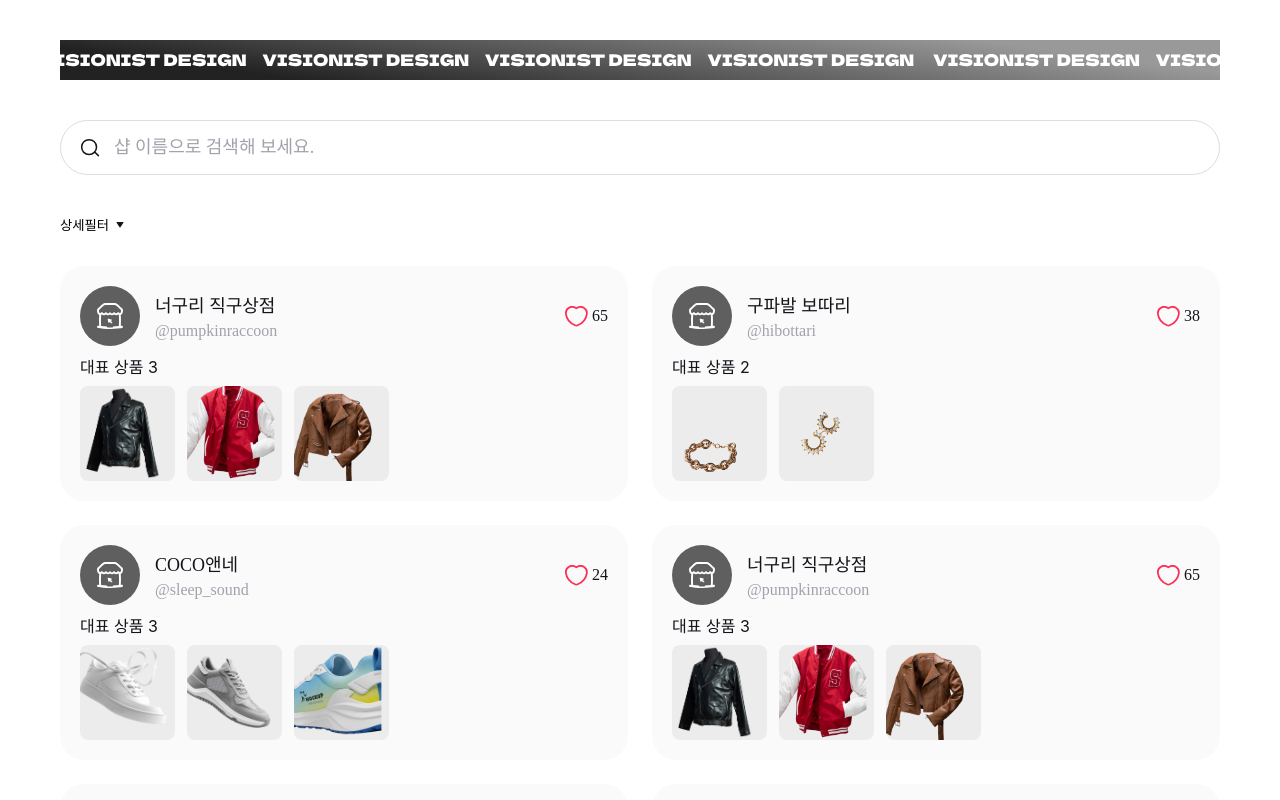
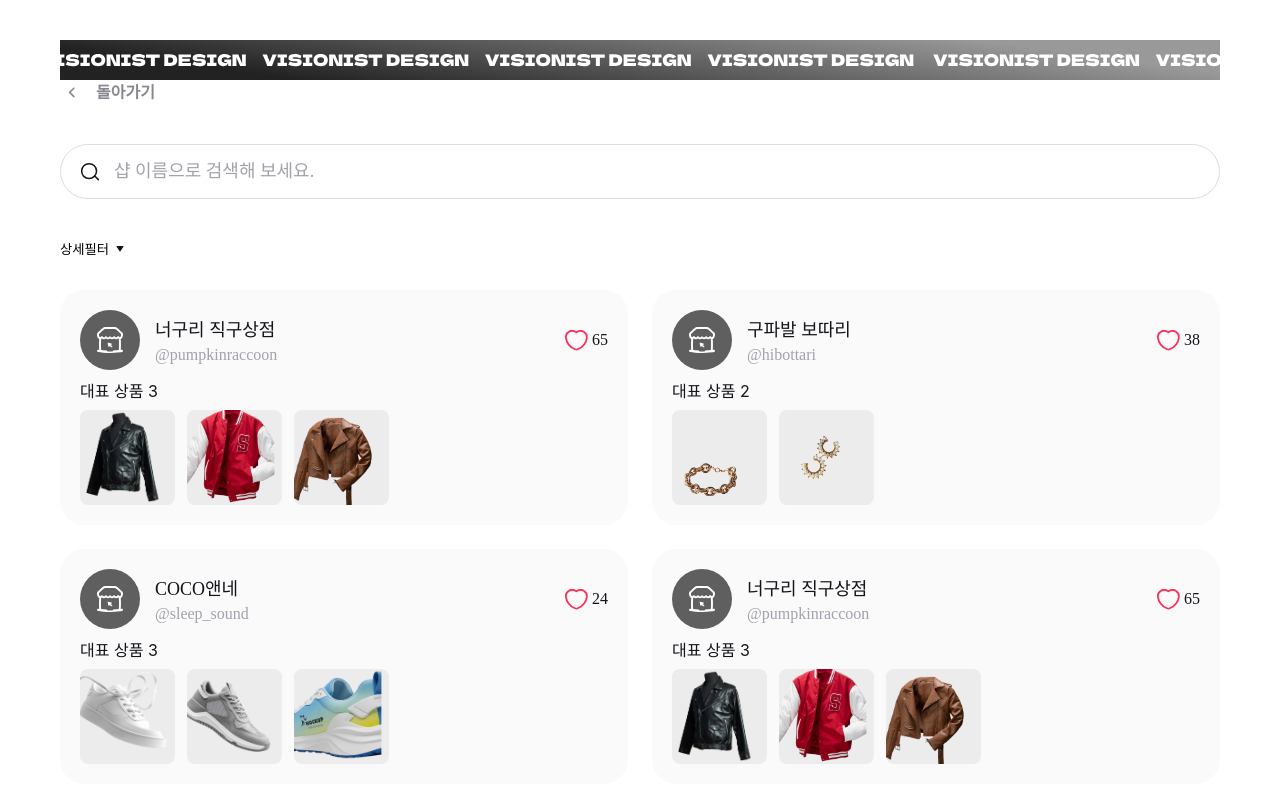
Before and after one commit to rhdtls3562/Linkshop, a React (Vite) app: page / in a window 1280 px wide. Shown: the top 800 px of the page. Built offline with nearby package versions, Linux system fonts and the light colour scheme; a web font is replaced by a local one.

Commit message:
Merge branch 'develop' of https://github.com/rhdtls3562/Linkshop into feature/profile

```diff
--- a/src/App.jsx
+++ b/src/App.jsx
@@ -3,10 +3,12 @@ import { Routes, Route } from "react-router-dom";
 import "./styles/global.css";
 import ShopListPage from "./pages/ShopListPage";
 import Deco from "./components/Deco";
+import Back from "./components/Back";
 function App() {
   return (
     <>
       <Deco />
+      <Back onClick={() => window.history.back()} />
       <Routes>
         <Route path="/" element={<ShopListPage />} />
         <Route path="/create" />
--- /dev/null
+++ b/src/components/Back.jsx
@@ -0,0 +1,14 @@
+import React from "react";
+import styles from "./Back.module.css"
+import backIcon from "../assets/back.svg";
+
+export default function Back({ children = "돌아가기", onClick }) {
+    return (
+        <button type="button" className={styles.backBtn} onClick={onClick}>
+        <span className={styles.iconBox}>
+        <img src={backIcon} alt="" className={styles.icon} />
+        </span>
+        <span className={styles.text}>{children}</span>
+        </button>
+    );
+ }
--- /dev/null
+++ b/src/components/Back.module.css
@@ -0,0 +1,41 @@
+.backBtn {
+  display: inline-flex;
+  align-items: center;
+  gap:0px;
+  background: transparent;
+  border: none;
+  padding: 0;
+  cursor: pointer;
+}
+
+/* 왼쪽 작은 네모*/
+.iconBox {
+    width: 24px;
+    height: 24px;
+    border: 2px solid #ffffff;
+    display: flex;
+    align-items: center;
+    justify-content: center;
+    box-sizing: border-box;
+}
+
+.icon {
+    width: 14px;
+    height: 14px;
+    display: block;
+}
+
+/*오른쪽 텍스트 박스*/
+.text {
+    color: #888790;
+    height: 24px;
+    border: 2px solid #ffffff;
+    padding: 0 10px;
+    display: flex;
+    align-items: center;
+    font-size :16px;
+    font-weight: 700;
+    line-height: 1;
+    box-sizing: border-box;
+
+}
```
